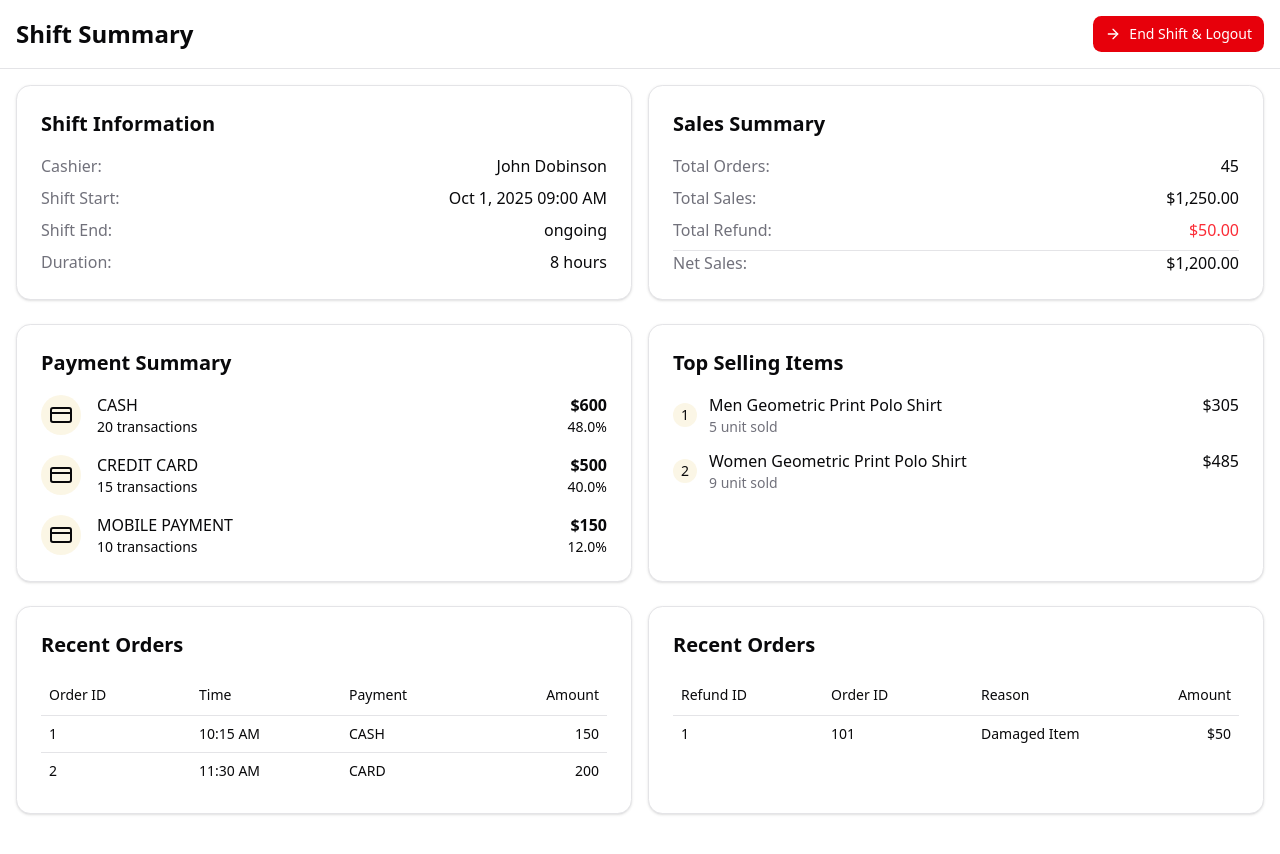
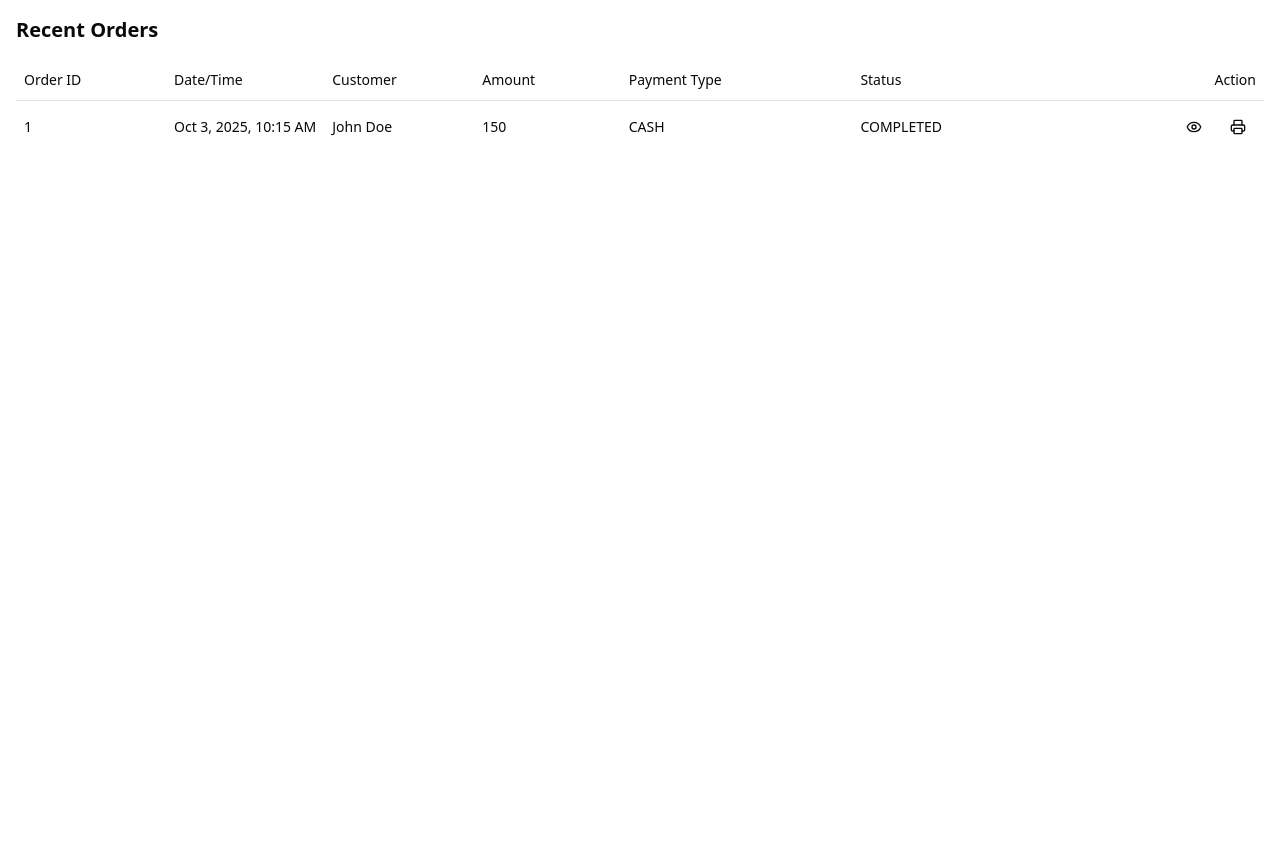
Before and after one commit to Jerry-Joy/POS-Point-Of-Sale-Inventory-Management-System, a React (Vite) app in the folder frontend/elira-pos-frontend/: page / in a window 1280 px wide. After the commit the page ends 800 px from the top, so only its background shows below. Built offline with nearby package versions, Linux system fonts and the light colour scheme.

Commit message:
Add Order History feature with OrderTable, OrderDetails, CustomerInformation, and OrderInformation components for enhanced order management

```diff
--- a/frontend/elira-pos-frontend/src/App.jsx
+++ b/frontend/elira-pos-frontend/src/App.jsx
@@ -2,13 +2,17 @@
 import './App.css'
 import CreateOrder from './pages/cashier/CreateOrder'
 import CustomerLookup from './pages/cashier/Customer Management/CustomerLookup'
+import OrderHistory from './pages/cashier/Order History/OrderHistory'
 import ShiftSummaryPage from './pages/cashier/Shift Report/ShiftSummaryPage'
 
 function App() {
 
   return (
     <>
-      <ShiftSummaryPage />
+      {/* {<CreateOrder />} */}
+      {/* {<CustomerLookup />} */}
+      {/* {<ShiftSummaryPage />} */}
+      <OrderHistory />
     </>
   )
 }
--- /dev/null
+++ b/frontend/elira-pos-frontend/src/pages/cashier/Order History/OrderDetails/CustomerInformation.jsx
@@ -0,0 +1,28 @@
+import { Badge } from '@/components/ui/badge'
+import { Card, CardContent } from '@/components/ui/card'
+import React from 'react'
+
+const CustomerInformation = ({selectedOrder}) => {
+  return (
+    <Card>
+      <CardContent className ={"p-4"} >
+        <h3 className="font-semibold mb-2">Customer Information</h3>
+        <div className="space-y-1 text-sm">
+
+          <div className="flex justify-between">
+            <span className="text-mmuted-foreground">Name :</span>
+            <span className="">{selectedOrder.customer.fullName}</span>
+          </div>
+
+          <div className="flex justify-between">
+            <span className="text-muted-foreground">Phone :</span>
+            <span className="">{selectedOrder.customer.phone}</span>
+          </div>
+
+        </div>
+      </CardContent>
+    </Card>
+  )
+}
+
+export default CustomerInformation
--- /dev/null
+++ b/frontend/elira-pos-frontend/src/pages/cashier/Order History/OrderDetails/OrderDetails.jsx
@@ -0,0 +1,18 @@
+import React from 'react'
+import OrderInformation from './OrderInformation'
+import CustomerInformation from './CustomerInformation'
+import OrderItemTable from './OrderItemTable'
+
+const OrderDetails = ({selectedOrder}) => {
+  return (
+    <div className="">
+      <div className="grid grid-cols-2 gap-4 mb-4">
+        <OrderInformation selectedOrder={selectedOrder} />
+        <CustomerInformation selectedOrder={selectedOrder}  />
+      </div>
+      <OrderItemTable />
+    </div>
+  )
+}
+
+export default OrderDetails
--- /dev/null
+++ b/frontend/elira-pos-frontend/src/pages/cashier/Order History/OrderDetails/OrderInformation.jsx
@@ -0,0 +1,40 @@
+import { Badge } from '@/components/ui/badge'
+import { Card, CardContent } from '@/components/ui/card'
+import React from 'react'
+
+const OrderInformation = ({selectedOrder}) => {
+  return (
+    <Card>
+      <CardContent>
+        <h3 className="font-semibold mb-2">Order Information</h3>
+        <div className="space-y-1 text-sm">
+
+          <div className="flex justify-between">
+
+            <span className="text-muted-foreground">Date :</span>
+            <span>{selectedOrder.createdAt}</span>
+
+          </div>
+          <div className="flex justify-between">
+            <span className="text-muted-foreground">Status :</span>
+            <Badge className={"capitalize"}>
+              {selectedOrder.status}
+            </Badge>
+          </div>
+
+          <div className="flex justify-between">
+            <span className='text-muted-foreground' >Payment Method: </span>
+            <span>{selectedOrder.paymentType}</span>
+          </div>
+
+          <div className="flex justify-between">
+            <span className='text-muted-foreground' >Total amount: </span>
+            <span>${selectedOrder.totalAmount}</span>
+          </div>
+        </div>
+      </CardContent>
+    </Card>
+  )
+}
+
+export default OrderInformation
--- /dev/null
+++ b/frontend/elira-pos-frontend/src/pages/cashier/Order History/OrderDetails/OrderItemTable.jsx
@@ -0,0 +1,9 @@
+import React from 'react'
+
+const OrderItemTable = () => {
+  return (
+    <div>OrderItemTable</div>
+  )
+}
+
+export default OrderItemTable
--- /dev/null
+++ b/frontend/elira-pos-frontend/src/pages/cashier/Order History/OrderHistory.jsx
@@ -0,0 +1,46 @@
+import React from 'react'
+import OrderTable from './OrderTable'
+import { Dialog, DialogContent, DialogFooter, DialogHeader, DialogTitle } from '@/components/ui/dialog'
+import OrderDetails from './OrderDetails/OrderDetails'
+import { Button } from '@/components/ui/button'
+import { Download } from 'lucide-react'
+
+const OrderHistory = () => {
+
+  const [showOrderInvoiceDialog, setShowOrderInvoiceDialog] = React.useState(false)
+  const [selectedOrder, setSelectedOrder] = React.useState(null);
+
+  const handleViewOrderDetails= (order) => {
+    setSelectedOrder(order);
+    setShowOrderInvoiceDialog(true);
+  }
+  return (
+    <div className="h-full flex flex-col">
+
+      <div className="flex-1 p-4 overflow-auto">
+        <OrderTable handleViewOrderDetails={handleViewOrderDetails} />
+      </div>
+
+      <Dialog className="" open={showOrderInvoiceDialog}
+      onOpenChange={setShowOrderInvoiceDialog}>
+        <DialogContent className="max-w-3xl">
+          <DialogHeader>
+            <DialogTitle>Order - Invoice </DialogTitle>
+          </DialogHeader>
+
+          <OrderDetails selectedOrder={selectedOrder}  />
+
+          <DialogFooter>
+            <Button>
+              <Download />
+              Download PDF
+            </Button>
+          </DialogFooter>
+
+        </DialogContent>
+      </Dialog>
+    </div>
+  )
+}
+
+export default OrderHistory
--- /dev/null
+++ b/frontend/elira-pos-frontend/src/pages/cashier/Order History/OrderTable.jsx
@@ -0,0 +1,68 @@
+import { Button } from '@/components/ui/button'
+import { Table, TableBody, TableCell, TableHead, TableHeader, TableRow } from '@/components/ui/table'
+import { EyeIcon, Printer } from 'lucide-react'
+import React from 'react'
+
+const orders =[
+  {
+    id: 1,
+    createdAt: "Oct 3, 2025, 10:15 AM",
+    customer:{
+      fullName: "John Doe",
+      phone: "123-456-7890",
+    },
+    totalAmount: 150.00,
+    paymentType: "CASH",
+    status: "COMPLETED",
+  }
+]
+
+const OrderTable = ({handleViewOrderDetails}) => {
+  return (
+    <div>
+       <h2 className="text-xl font-semibold mb-4">Recent Orders</h2>
+              <Table>
+                  <TableHeader>
+                    <TableRow>
+                      <TableHead className="w-[150px]">Order ID</TableHead>
+                      <TableHead className="w-[150px]">Date/Time</TableHead>
+                      <TableHead className="w-[150px]">Customer</TableHead>
+                      <TableHead className="">Amount</TableHead>
+                      <TableHead className="">Payment Type</TableHead>
+                      <TableHead className="">Status</TableHead>
+                      <TableHead className="text-right">Action</TableHead>
+                    </TableRow>
+                  </TableHeader>
+
+                  <TableBody>
+                    {orders.map((order) => (
+                      <TableRow key={order.id}>
+                        <TableCell>{order.id}</TableCell>
+                        <TableCell>{order.createdAt}</TableCell>
+                        <TableCell>{order.customer?.fullName}</TableCell>
+                        <TableCell>{order.totalAmount}</TableCell>
+                        <TableCell>{order.paymentType}</TableCell>
+                        <TableCell>{order.status}</TableCell>
+                        <TableCell className="text-right">
+                          <div className="flex justify-end gap-2">
+                            <Button onClick={() => handleViewOrderDetails(order)}
+                            variant="ghost" size={"icon"}>
+                              <EyeIcon className="h-4 w-4" />
+                            </Button>
+
+                             <Button  variant="ghost" size={"icon"}>
+                              <Printer className="h-4 w-4" />
+                            </Button>
+
+                          </div>
+                        </TableCell>
+
+                      </TableRow>
+                    ))}
+                  </TableBody>
+                </Table>
+    </div>
+  )
+}
+
+export default OrderTable
```
